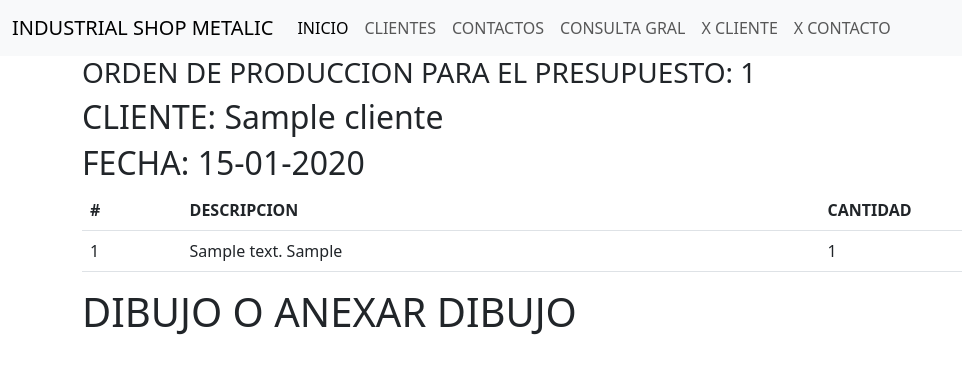
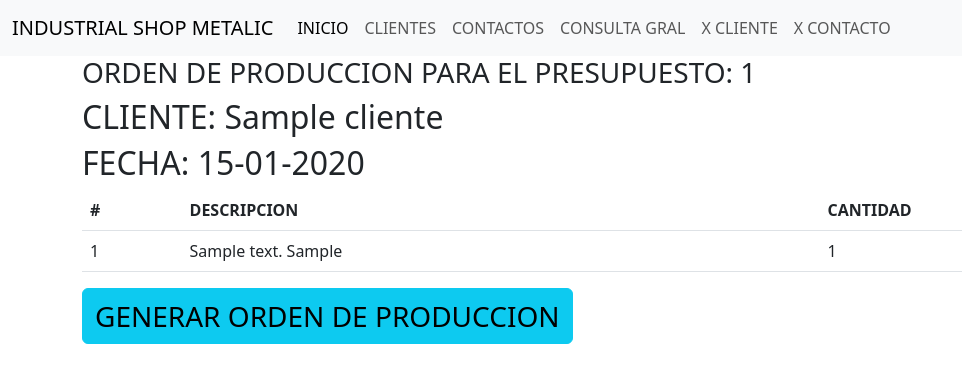
Before and after one commit to duvalink/ism_2.0, a Flask app: page /orden_produccion/1 in a window 1280 px wide. Shown: the top 383 px of the page, without its empty margins (0-962 px from the left). Run offline with Flask 3, Linux system fonts and the light colour scheme; tables that the repository leaves empty hold one stand-in row (values such as "Sample post"); some libraries are stand-ins or nearby versions.

Commit message:
Se agrego boton para generar la orden de produccion. El boton envia el presupuesto_id a la funcion orden_produccion en orden_produccion.py, para convertir la orden en archivo pdf

```diff
--- a/templates/orden_produccion.html
+++ b/templates/orden_produccion.html
@@ -29,7 +29,9 @@
         </tbody>
     </table>
 
-    <h1>DIBUJO O ANEXAR DIBUJO</h1>
+
+    <a href="{{ url_for('orden_produccion', presupuesto_id=presupuesto.id_presupuesto)}}"
+                        class="btn btn-info fs-3">GENERAR ORDEN DE PRODUCCION</a>
 
 
 </div>
```
